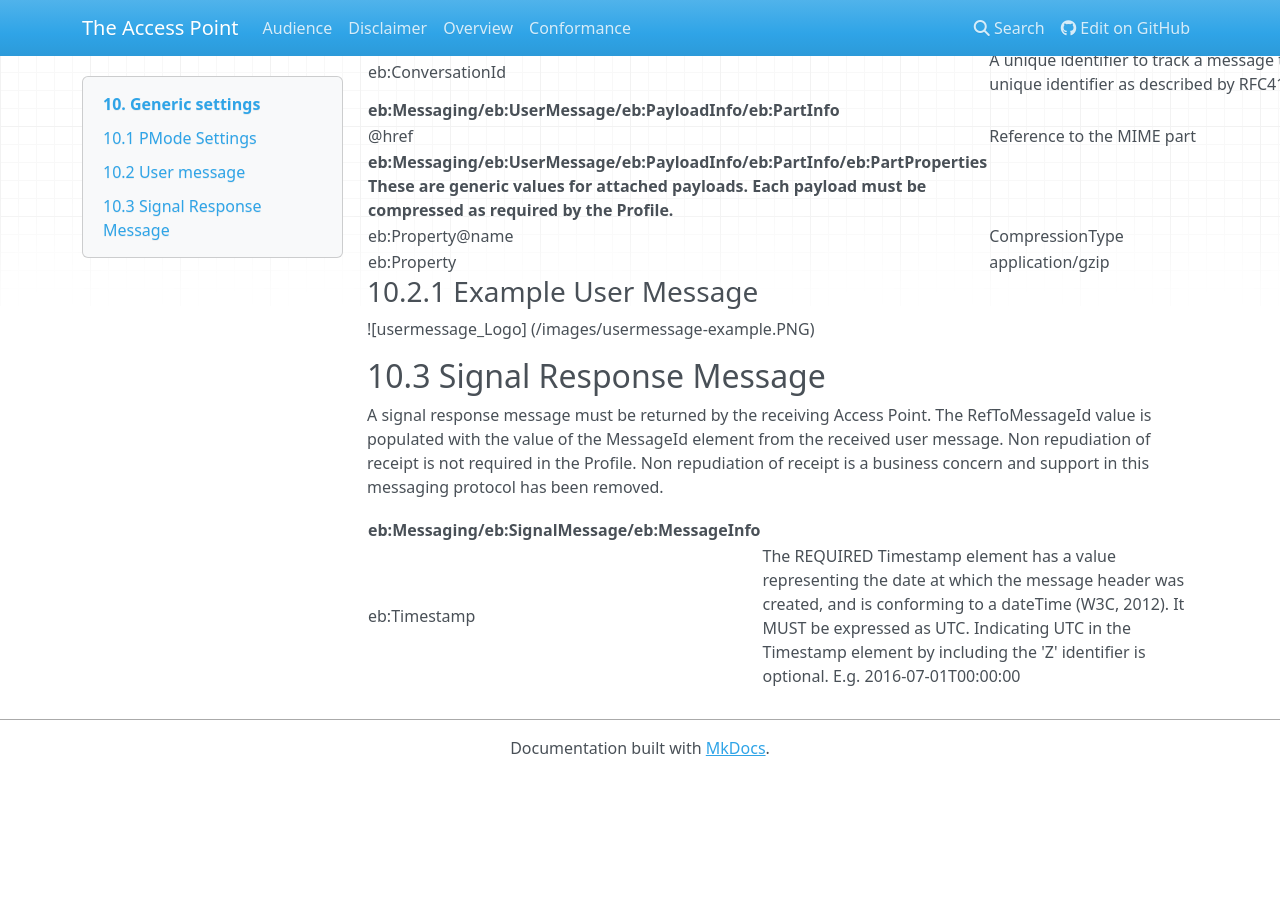
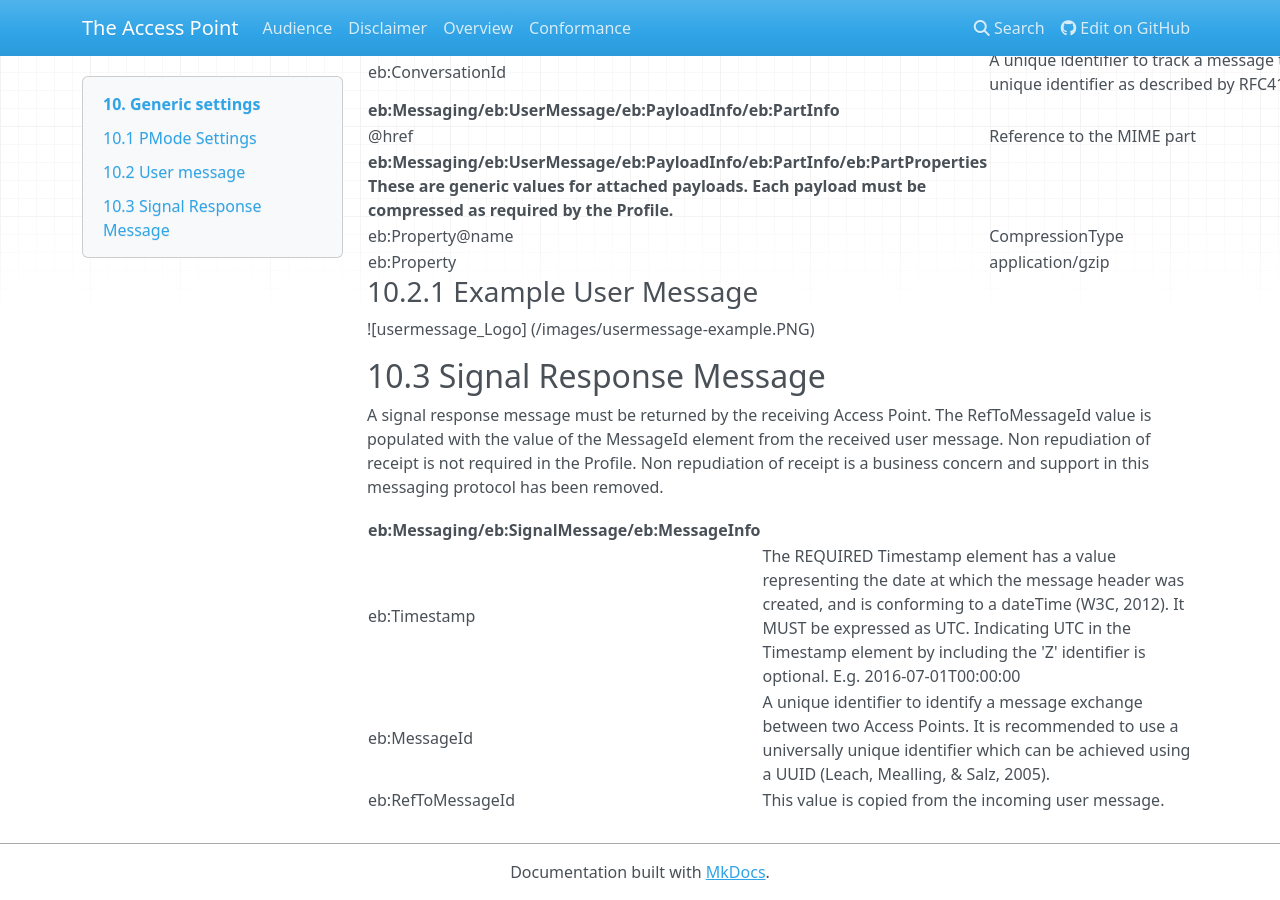
Before and after one commit to Digital-Business-Council/Access-Point, an MkDocs documentation site: the page built from docs/generic-settings.md, in a window 1280 px wide and 900 px high, scrolled down 842 px. Built offline with MkDocs 1.6.1, drawn with Linux system fonts in a browser that asks for light colours; nearby versions of some CDN libraries; old or Windows-style settings are respelled for this version of MkDocs; before the commit the page ends 1618 px from its top, so only the background shows below that.

Commit message:
Update generic-settings.md

```diff
--- a/docs/generic-settings.md
+++ b/docs/generic-settings.md
@@ -46,3 +46,5 @@ Non repudiation of receipt is not required in the Profile. Non repudiation of re
 | ---| ----|
 **eb:Messaging/eb:SignalMessage/eb:MessageInfo** |
 eb:Timestamp | The REQUIRED Timestamp element has a value representing the date at which the message header was created, and is conforming to a dateTime (W3C, 2012). It MUST be expressed as UTC. Indicating UTC in the Timestamp element by including the 'Z' identifier is optional. E.g. 2016-07-01T00:00:00 |
+eb:MessageId | A unique identifier to identify a message exchange between two Access Points. It is recommended to use a universally unique identifier which can be achieved using a UUID (Leach, Mealling, & Salz, 2005). |
+eb:RefToMessageId | This value is copied from the incoming user message. |
```
